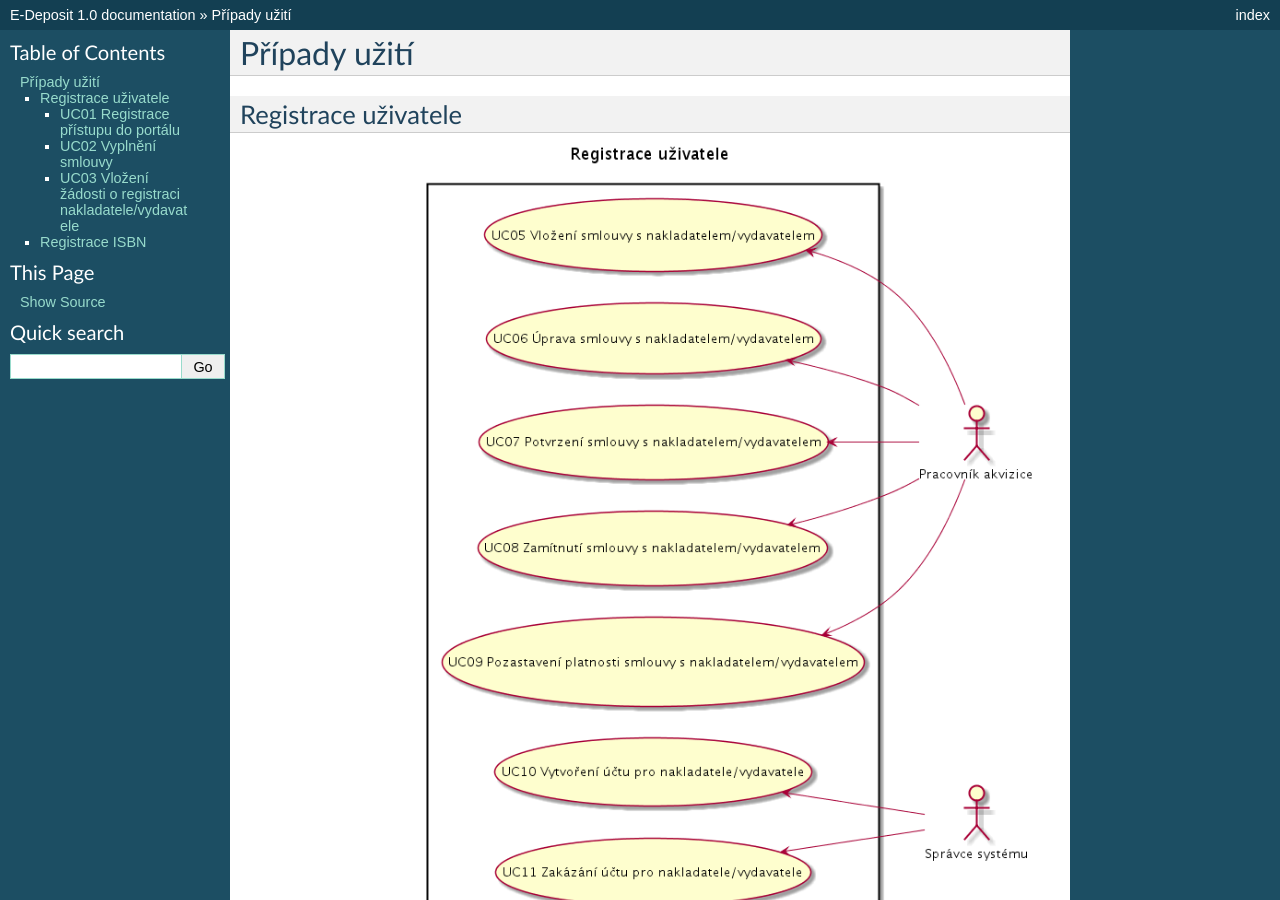
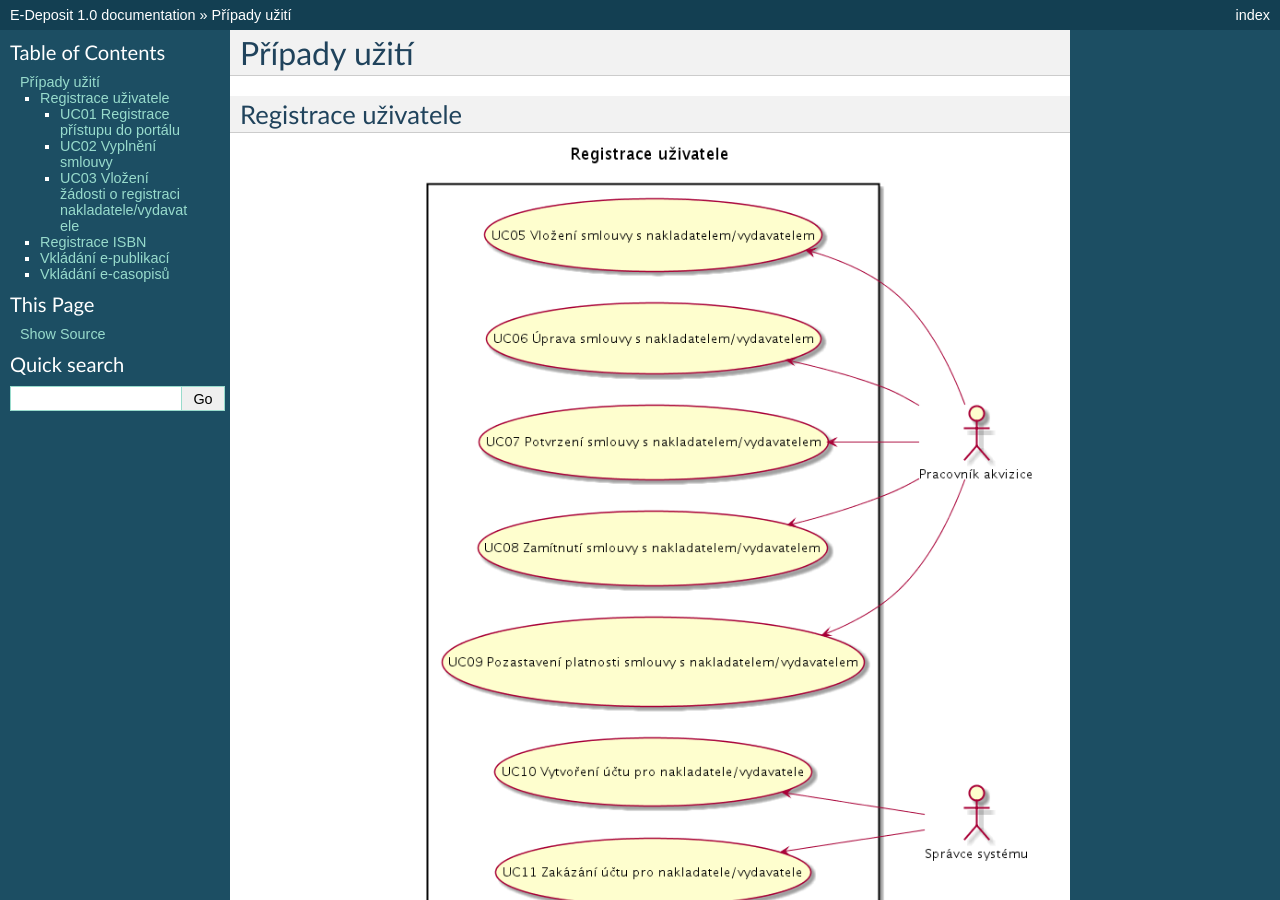
Before and after one commit to edeposit/edeposit.policy, a Sphinx documentation site: the page built from docs/usecases.rst, in a window 1280 px wide and 900 px high. Built offline with Sphinx 7.4.7, drawn with Linux system fonts in a browser that asks for light colours; some of the changed text lies outside the part shown.

Commit message:
added usecase

```diff
--- a/docs/usecases.rst
+++ b/docs/usecases.rst
@@ -178,3 +178,11 @@
 ................
 
 .. image:: uc02.png
+
+
+Vkládání e-publikací
+....................
+
+
+Vkládání e-casopisů
+....................
```
